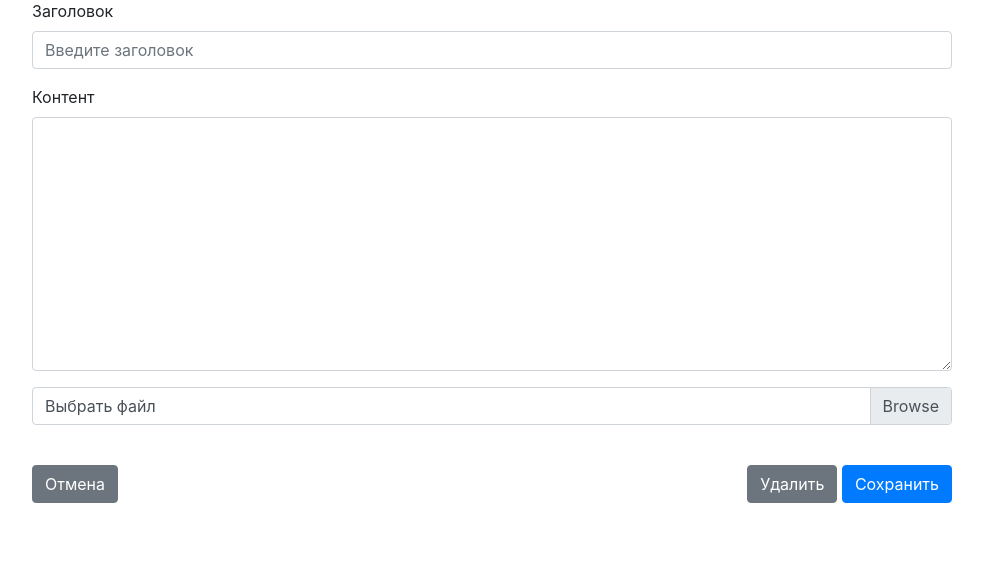
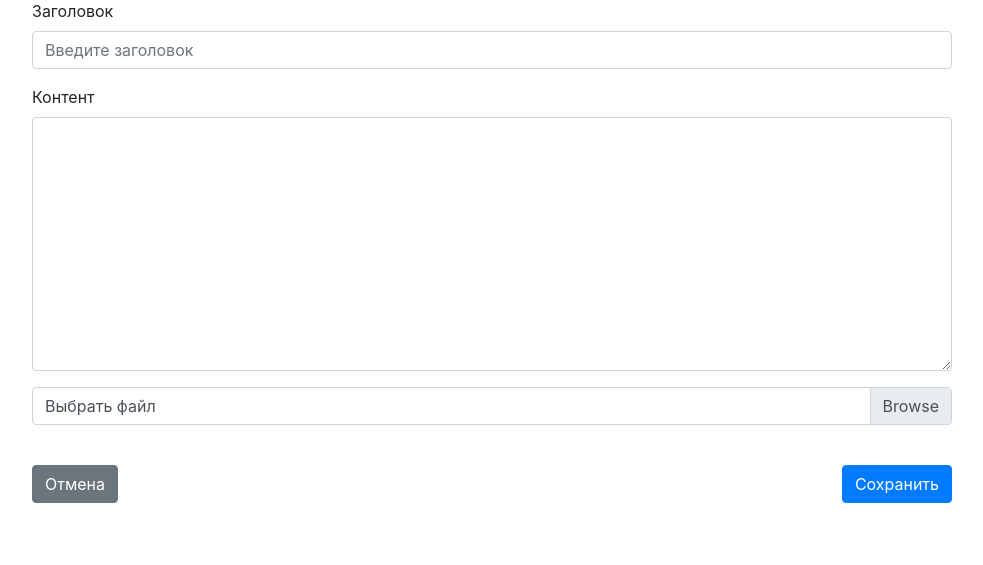
Before and after one commit to fisherdv/exotic_animals, a Flask app: page /edit in a window 1280 px wide. Shown: the part 105-670 px from the top of the page, without its empty margins (148-1131 px from the left). Run offline with Flask 2, Linux system fonts and the light colour scheme; some libraries are stand-ins or nearby versions.

Commit message:
удаление поста

```diff
--- a/my_blog/routers/blog.py
+++ b/my_blog/routers/blog.py
@@ -1,5 +1,13 @@
 import os
-from flask import render_template, Blueprint, request, current_app, redirect, url_for, send_from_directory
+from flask import (
+    render_template,
+    Blueprint,
+    request,
+    current_app,
+    redirect,
+    url_for,
+    send_from_directory,
+)
 from sqlalchemy.orm import session
 from my_blog.models.blog import Post, Files
 from my_blog.models.blog import Post
@@ -11,31 +19,35 @@ from datetime import datetime
 bp_blog = Blueprint("blog", __name__)
 
 
-@bp_blog.route('/')
+@bp_blog.route("/")
 def index():
     posts = Post.query.all()
-    return render_template('index.html', posts=posts)
+    return render_template("index.html", posts=posts)
 
 
-@bp_blog.route('/<int:id>')
+@bp_blog.route("/<int:id>")
 def post(id: int):
     post = Post.query.get(id)
-    return render_template('post.html', post=post)
+    return render_template("post.html", post=post)
 
 
-@bp_blog.route('/edit', methods=['POST', 'GET'])
-@bp_blog.route('/edit/<int:id>', methods=['POST', 'GET'])
+@bp_blog.route("/edit", methods=["POST", "GET"])
+@bp_blog.route("/edit/<int:id>", methods=["POST", "GET"])
 def edit(id: int = None):
-    if request.method == 'POST':
-        title = request.form['title']
-        content = request.form['content']
-        file_id = request.form['file_id']
-        if 'image' in request.files:
-            image = request.files['image']
+    if request.method == "POST":
+        if request.form.get("delete"):
+            Post.query.filter_by(id=id).delete()
+            db.session.commit()
+            return redirect(url_for("blog.index"))
+        title = request.form["title"]
+        content = request.form["content"]
+        file_id = request.form["file_id"]
+        if "image" in request.files:
+            image = request.files["image"]
             if image:
                 filename = secure_filename(image.filename)
-                hash_filename = str(abs(hash(str(datetime)+filename)))
-                image.save(os.path.join(current_app.config['UPLOAD_FOLDER'], hash_filename))
+                hash_filename = str(abs(hash(str(datetime) + filename)))
+                image.save(os.path.join(current_app.config["UPLOAD_FOLDER"], hash_filename))
                 file = Files(path=hash_filename)
                 db.session.add(file)
                 db.session.commit()
@@ -46,21 +58,16 @@ def edit(id: int = None):
             post.content = content
             post.file_id = file_id
         else:
-            post = Post(
-                title=title,
-                content=content,
-                file_id=file_id,
-                user_id=1
-            )
+            post = Post(title=title, content=content, file_id=file_id, user_id=1)
         db.session.add(post)
         db.session.commit()
-        return redirect(url_for('blog.edit', id=post.id))
+        return redirect(url_for("blog.edit", id=post.id))
     else:
         post = Post.query.get(id) if id else None
-        return render_template('edit.html', post=post)
+        return render_template("edit.html", post=post)
 
 
-@bp_blog.route('/uploads/<int:id>')
-def uploaded_file(id:int):
+@bp_blog.route("/uploads/<int:id>")
+def uploaded_file(id: int):
     file = Files.query.get(id)
-    return send_from_directory(current_app.config['UPLOAD_FOLDER'], file.path)
+    return send_from_directory(current_app.config["UPLOAD_FOLDER"], file.path)
--- a/templates/edit.html
+++ b/templates/edit.html
@@ -24,8 +24,10 @@
       </div>
       <a href="{{ url_for('blog.index') }}" class="btn btn-secondary ">Отмена</a>
       <div class="form-group float-right">
-        <button type="submit" class="btn btn-secondary">Удалить</button>
-        <button type="submit" class="btn btn-primary ">Сохранить</button>
+        {% if post %}
+          <button type="submit" name="delete" value="1" class="btn btn-secondary">Удалить</button>
+        {% endif %}
+        <button type="submit" name="edit" value="1" class="btn btn-primary ">Сохранить</button>
       </div>
 
     </form>
```
